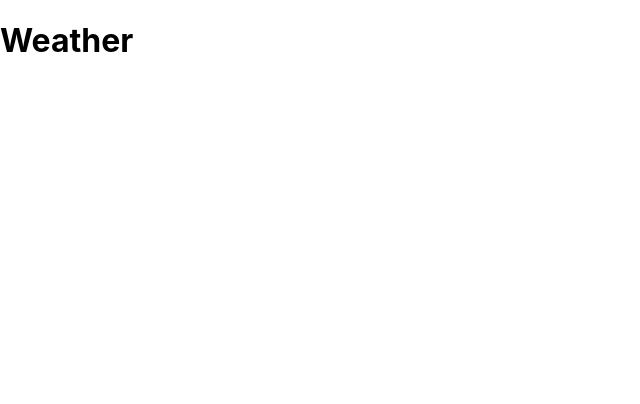
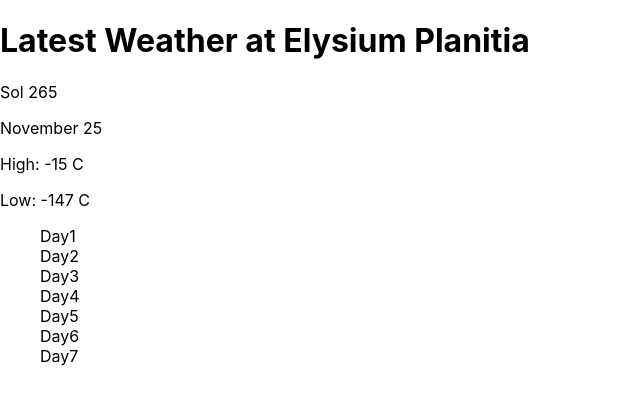
Before and after one commit to techsmithsuk/mars-rover, a React (Create React App) app: page /weather in a window 1280 px wide. Shown: the top 404 px of the page, without its empty margins (0-640 px from the left). Built offline with nearby package versions, Linux system fonts and the light colour scheme.

Commit message:
[Mars Weather Support - MR7]
Added Placeholder Info & Initial Components

```diff
--- a/src/App.tsx
+++ b/src/App.tsx
@@ -1,12 +1,13 @@
 import React, { ReactElement } from 'react';
 import { BrowserRouter as Router, Switch, Route } from 'react-router-dom';
+import {Weather} from "./components/weather-page/Weather";
 
 export function App(): ReactElement {
   return (
     <Router>
       <Switch>
         <Route path="/weather">
-          <h1>Weather</h1>
+          <Weather />
         </Route>
 
         <Route path="/missions">
--- /dev/null
+++ b/src/components/weather-page/SingleDayInfo.tsx
@@ -0,0 +1,43 @@
+import React from "react";
+
+interface SingleDayInfo{
+    sol?: string;
+    earthDate?: string;
+
+    averageTemp?: number;
+    minTemp?:number;
+    maxTemp?:number;
+
+    averageWindSpeed?:number;
+    windDirection?: string;
+
+    averagePressure?:number;
+
+    name:string;
+
+}
+
+export function SingleDayInfo(props : SingleDayInfo) {
+
+
+
+
+
+    return (
+        <div>
+            <div>{props.sol}</div>
+            <div>{props.earthDate}</div>
+            <div>{props.averageTemp}</div>
+            <div>{props.minTemp}</div>
+            <div>{props.maxTemp}</div>
+            <div>{props.averageWindSpeed}</div>
+            <div>{props.windDirection}</div>
+            <div>{props.averagePressure}</div>
+            <div>{props.name}</div>
+        </div>
+    )
+}
+
+// var days = ['Sunday', 'Monday', 'Tuesday', 'Wednesday', 'Thursday', 'Friday', 'Saturday'];
+// var d = new Date(dateString);
+// var dayName = days[d.getDay()];
--- /dev/null
+++ b/src/components/weather-page/Weather.tsx
@@ -0,0 +1,33 @@
+import React from "react";
+import {SingleDayInfo} from "./SingleDayInfo";
+import {stringify} from "querystring";
+
+export function Weather(){
+
+
+    return (
+        <div>
+        <h1 className="weather-page-title">Latest Weather at Elysium Planitia</h1>
+            <div className="weather-page-latest-container">
+                <div className="weather-page-latest-date">
+                    <p className="weather-page-mars-sol">Sol 265</p>
+                    <p className="weather-page-earth-date">November 25</p>
+                </div>
+                <div className="weather-page-latest-temp">
+                    {/*todo set temp to fahrenheit*/}
+                    <p className="weather-page-temp">High: -15 C</p>
+                    <p className="weather-page-temp">Low: -147 C</p>
+                </div>
+            </div>
+            <ol>
+                <SingleDayInfo name={"Day1"}/>
+                <SingleDayInfo name={"Day2"}/>
+                <SingleDayInfo name={"Day3"}/>
+                <SingleDayInfo name={"Day4"}/>
+                <SingleDayInfo name={"Day5"}/>
+                <SingleDayInfo name={"Day6"}/>
+                <SingleDayInfo name={"Day7"}/>
+            </ol>
+        </div>
+    );
+}
```
